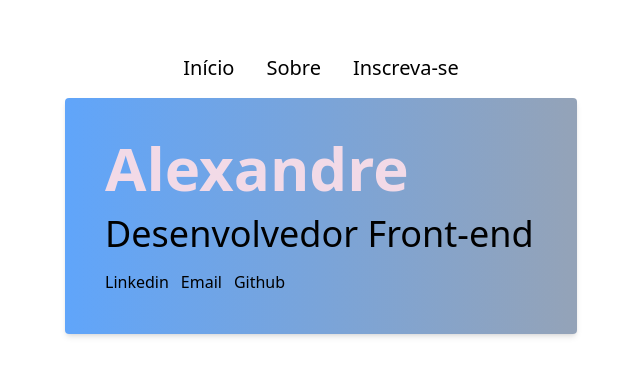
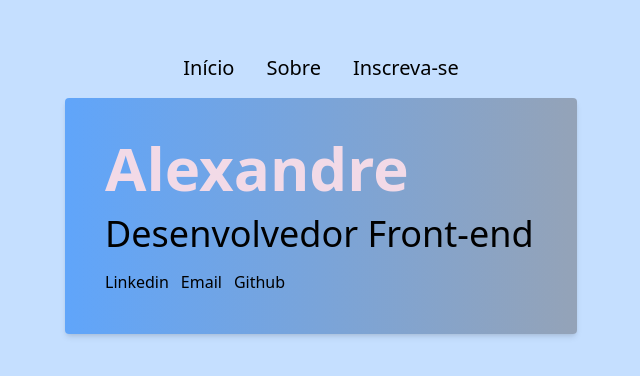
Before and after one commit to gafanhotoalexandre/alura-newsletter-subscribe, a plain HTML site: page sobre.html in a window 1280 px wide. Shown: the part 106-482 px from the top of the page, without its empty margins (319-959 px from the left). Drawn offline with nearby package versions, Linux system fonts and the light colour scheme.

Commit message:
background da pagina sobre.html

```diff
--- a/sobre.html
+++ b/sobre.html
@@ -18,7 +18,7 @@
         }
     </script>
 </head>
-<body>
+<body class="bg-[#c5dfff]">
     <main class="flex flex-col justify-center items-center mx-auto my-40">
         <header class="mb-4">
             <nav>
```
